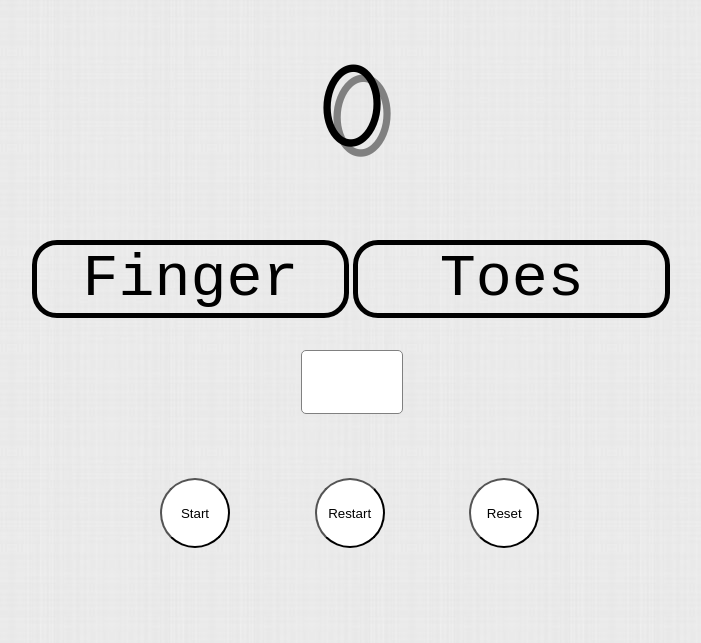
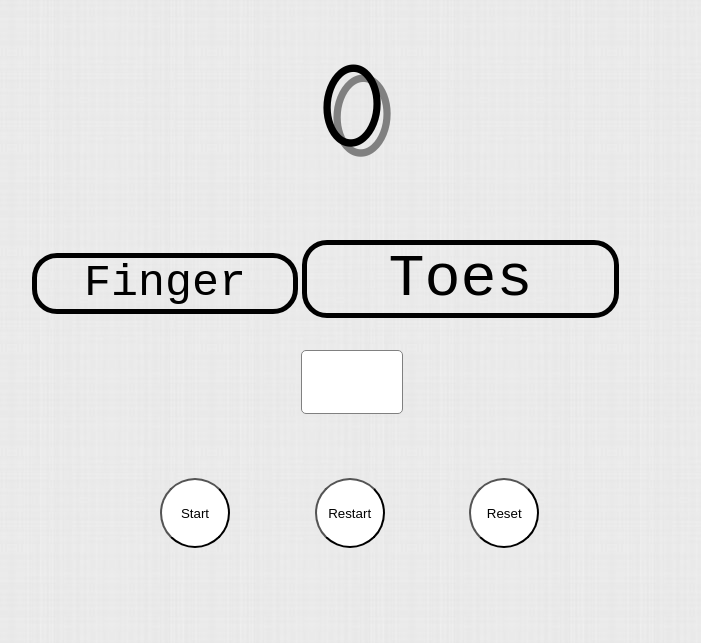
Before and after one commit to UnaGong/AXXESS, a plain HTML site: page index.html in a window 1280 px wide. Shown: the whole page, without its empty margins (288-989 px from the left). Drawn offline with nearby package versions, Linux system fonts and the light colour scheme.

Commit message:
Update style.css

```diff
--- a/style.css
+++ b/style.css
@@ -7,8 +7,8 @@ body
 #finger{
 	display: inline-block;
 	text-align:center;
-	width: 48%;
-	font-size: 60px;
+	width: 40%;
+	font-size: 45px;
 	font-family:Courier New;
 	border: 5px solid black;
 	border-radius:25px;
```
